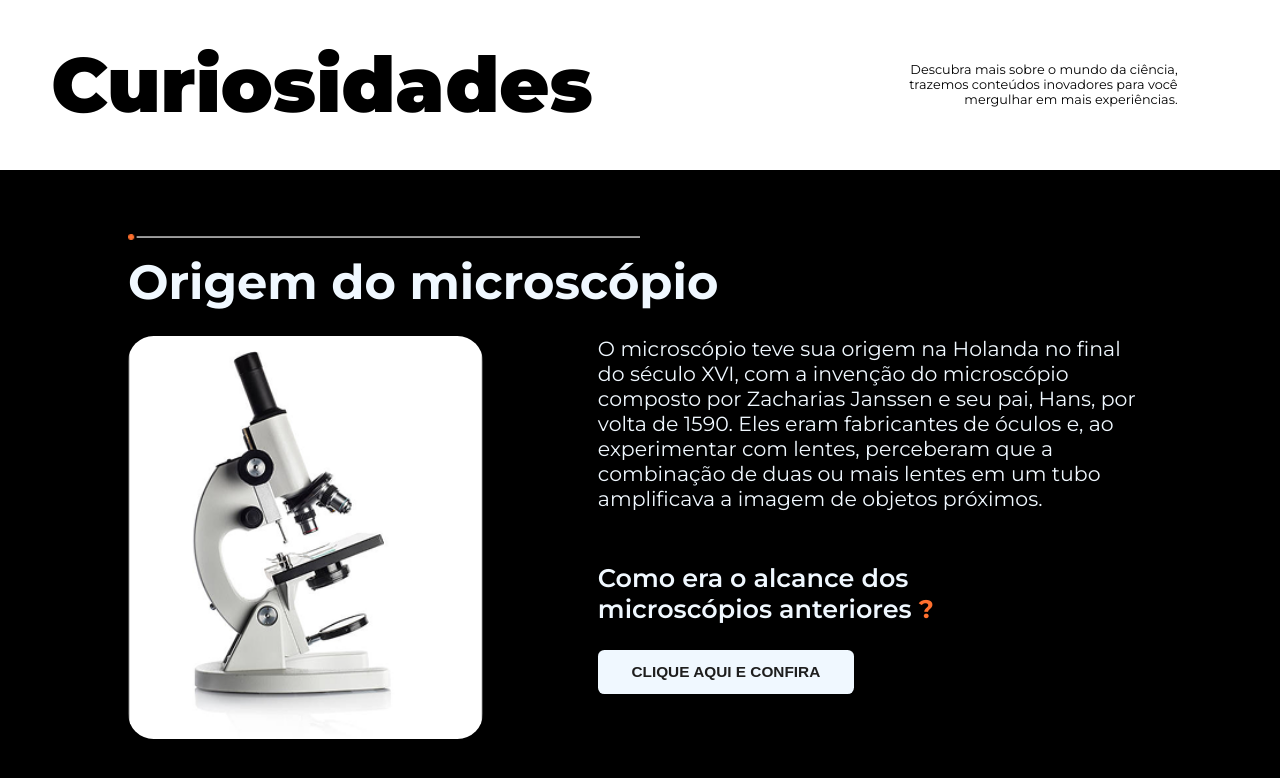
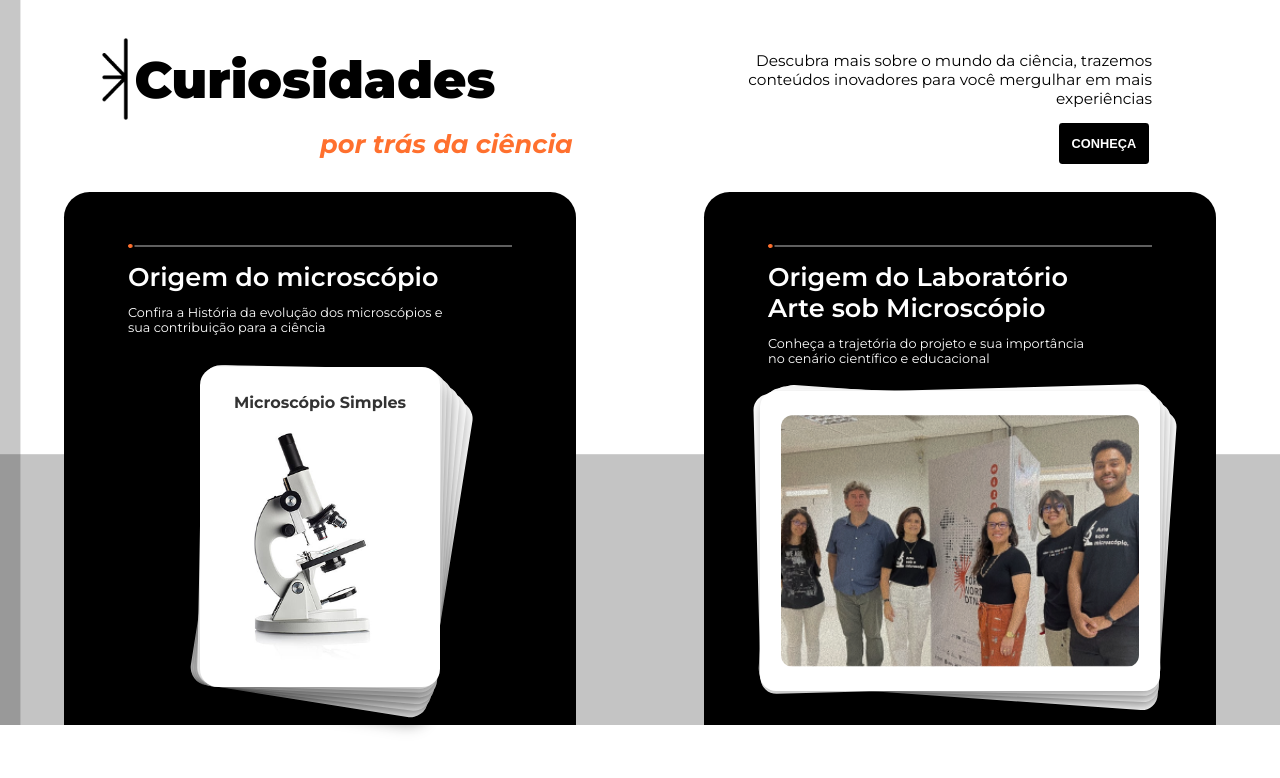
Before and after one commit to AtheneTech/olharsobomicroscopio, a React (Vite) app in the folder client/: page /curiosidades in a window 1280 px wide. Shown: the top 778 px of the page. Built offline with nearby package versions, Linux system fonts and the light colour scheme.

Commit message:
Reconstruir seção Curiosidades para corrigir conflitos e melhorar estrutura

```diff
--- a/client/src/App.jsx
+++ b/client/src/App.jsx
@@ -8,7 +8,7 @@ import './App.css';
 function App() {
   return (
     <div className="App">
-      <PagCuriosidades  />
+      <Curiosidades  />
     </div>
   );
 }
--- a/client/src/components/Curiosidades.jsx
+++ b/client/src/components/Curiosidades.jsx
@@ -1,77 +1,92 @@
 import React from 'react';
 import '../styles/curiosidades.css';
 
-
 const Curiosidades = () => {
   return (
-    <div className="curiosidades-bg">
-      <div className="conteudo">
+    <div className='bg-section'>
 
-        {/* LADO ESQUERDO */}
-        <div className="esquerda">
-          <div className="titulo-com-icone">
+<div className='bgRetangulo'>
+      <div className='conteuSecCuiriosidades'>
+        <div className='cabecalhoCuriosidades'>
+          <div className='titleEChamada'>
+            <div className='titleEVetor'>
               <img src="/images/icone-curiosidades.png" alt="ícone" />
-            <h1>Curiosidades</h1>
+              <h1> Curiosidades </h1>
             </div>
-          <em>por trás da ciência</em>
 
+            <p className='textoChamada'>
+              Descubra mais sobre o mundo da ciência, trazemos conteúdos inovadores para você mergulhar em mais experiências
+            </p>
+          </div>
 
-          <div className="dividerCuriosidades"></div>
-          <div className="info-curiosidade">
-            <h3>Origem microscópio</h3>
-            <p>
-              Confira a História da evolução dos microscópios e sua contribuição para a ciência
-            </p>
+          <div className='subEBotao'>
+            <h3> por trás da ciência </h3>
+            <button className='conhecaBtn'> CONHEÇA </button>
+          </div>
+
         </div>
 
 
 
+          <div className='mainSecCuriosidades'>
 
-          <div className="pilha-cards">
-            <div className="carta carta1">
-              <div className="titulo-carta">Microscopio Simples</div>
-              <img src="/images/img-carta2.png" className="img-microscopio" />
+            {/* CARD PRETO 1 */}
+            <div className='cardPreto1'>
+              <div className='introducaoCards'>
+                <img src="/images/divisor.png" alt="ícone" className='divisorSec' />
+                <h3> Origem do microscópio </h3>
+                <sub> Confira a História da evolução dos microscópios e sua contribuição para a ciência </sub>
               </div>
-            <img src="/images/img-carta.png" className="carta carta2" />
-            <img src="/images/img-carta.png" className="carta carta3" />
-            <img src="/images/img-carta.png" className="carta carta4" />
+
+              <div className='bgPilhaCards'>
+                <div className="pilha-cards1">
+                  <div className="carta1 carta1-topo">
+                    <p className="texto-carta1">Microscópio Simples</p>
+                    <img src="/images/img-carta.png" alt="Exemplo" className="imagemCardPreto1" />
+                  </div>
+                  <div className="carta1 carta1-2"></div>
+                  <div className="carta1 carta1-3"></div>
+                  <div className="carta1 carta1-4"></div>
+                  <div className="carta1 carta1-5"></div>
+                  <div className="carta1 carta1-6"></div>
+                  <div className="carta1 carta1-7"></div>
+                </div>
               </div>
             </div>
 
-        {/* LADO DIREITO */}
-        <div className="direita">
-          <p>
-            Descubra mais sobre o mundo da ciência, trazemos conteúdos inovadores
-            para você mergulhar em mais experiências
-          </p>
-          <button>CONHEÇA</button>
-
-          <div className="dividerCuriosidades dividerDireita"></div>
-          <div className="info-curiosidade info-curiosidade-direita">
-            <h3>Origem do Laboratório
-              Arte sob microscópio</h3>
-            <p>Conheça os rostos por trás da produção, pesquisa e paixão pelos microscópios.</p>
+            {/* CARD PRETO 2 */}
+            <div className='cardPreto2'>
+              <div className='introducaoCards'>
+                <img src="/images/divisor.png" alt="ícone" className='divisorSec' />
+                <h3> Origem do Laboratório Arte sob Microscópio </h3>
+                <sub> Conheça a trajetória do projeto e sua importância no cenário científico e educacional </sub>
               </div>
 
-          {/* Pilha de cartas no card direito */}
-          <div className="pilha-cards-direita">
-            <div className="cartaEq carta1b">
-              {/* <div className="titulo-cartaEq">Microscópio Eletrônico</div> */}
-              <img src="/images/img-carta3.png" className="img-equipe" />
+              <div className='bgPilhaCards2'>
+                <div className="pilha-cards2">
+                  <div className="carta2 carta2-topo">
+                    <img src="/images/imgEquipe.png" alt="Exemplo" className="imagemCardPreto2" />
                   </div>
-            <div className="carta carta2b"></div>
-            <div className="carta carta3b"></div>
-            <div className="carta carta4b"></div>
+                  <div className="carta2 carta2-2"></div>
+                  <div className="carta2 carta2-3"></div>
+                  <div className="carta2 carta2-4"></div>
+                  <div className="carta2 carta2-5"></div>
                 </div>
+
               </div>
 
             </div>
           </div>
 
+        </div>
+
+
+      </div>
+
+    </div>
+
 
   );
-
-
 };
 
 export default Curiosidades;
--- a/client/src/styles/curiosidades.css
+++ b/client/src/styles/curiosidades.css
@@ -1,382 +1,311 @@
-  /* Fundo com imagem */
-.curiosidades-bg {
-  background-image: url('/images/bg-curiosidades2.png');
+ .bg-section {
+   background-color: rgb(255, 255, 255);
+
+ }
+
+ .conteuSecCuiriosidades {
+
+
+   display: flex;
+   flex-direction: column;
+   gap: 2vw;
+
+
+ }
+
+ .cabecalhoCuriosidades {
+
+   display: flex;
+   flex-direction: column;
+   justify-content: space-evenly;
+   align-items: center;
+   margin-left: 1vw;
+   padding: 3vw 5vw 0vw 2vw;
+   gap: 0w;
+   color: black;
+
+ }
+
+ .titleEChamada {
+
+   display: flex;
+   justify-content: space-between;
+   align-items: center;
+   flex-direction: row;
+   width: 100%;
+
+
+ }
+
+ .titleEVetor {
+
+   display: flex;
+   justify-content: center;
+   align-items: center;
+   gap: 0.5vw;
+
+ }
+
+ .titleEVetor img {
+
+   width: 2vw;
+
+ }
+
+ .titleEVetor h1 {
+
+   font-size: 4vw;
+   font-weight: 900;
+
+ }
+
+ .titleEChamada p {
+
+   text-align: right;
+   font-size: 1.2vw;
+   width: 35vw;
+
+ }
+
+ .subEBotao {
+
+   display: flex;
+   justify-content: space-between;
+   align-items: center;
+   width: 100%;
+
+
+ }
+
+ .subEBotao h3 {
+
+   font-size: 2vw;
+   font-style: italic;
+   margin-left: 17vw;
+   color: #FF702E;
+
+
+ }
+
+ .subEBotao button {
+
+   background-color: black;
+   color: white;
+   padding: 1vw 1vw;
+   border-radius: 0.5vw;
+   font-weight: bold;
+   font-size: 1vw;
+    border: solid;
+    transition: background 0.3s;
+
+ }
+
+ .subEBotao button:hover {
+
+  background-color: #FF702E;
+
+ }
+
+ .bgRetangulo {
+
+    width: 100%;
+  background-image: url('/images/bgRetangle.png');
   background-size: cover;
-  background-position: center;
+  background-position: top;
   background-repeat: no-repeat;
-  width: 100vw;
-  min-height: 100vh;
   display: flex;
   justify-content: center;
-  align-items: flex-start;
-  padding-top: 20px;
-  box-sizing: border-box;
+
+ }
+
+ .mainSecCuriosidades {
+
+   display: flex;
+   flex-direction: row;
+   gap: 10vw;
+   justify-content: center;
+   align-items: center;
+ }
+
+ .cardPreto1,
+ .cardPreto2 {
+
+   width: 40vw;
+   min-height: 100%;
+   background-color: black;
+   border-radius: 2vw 2vw 0vw 0vw;
+   display: flex;
+   justify-content: baseline;
+   align-items: center;
+   flex-direction: column;
+   text-align: left;
+
+ }
+
+ .cardPreto1 img {
+
+   width: 30vw;
+
+ }
+
+ .cardPreto2 img {
+
+   width: 30vw;
+
+ }
+
+ .introducaoCards {
+
+   margin-top: 3vw;
+   color: white;
+   display: flex;
+   flex-direction: column;
+   gap: 1vw;
+   padding: 1vw 3vw;
+ }
+
+ .introducaoCards h3 {
+
+   font-size: 2vw;
+   width: 27vw;
+   font-weight: 600;
+
+ }
+
+ .introducaoCards sub {
+
+   font-size: 1vw;
+   width: 25vw;
+
+ }
+
+ .bgPilhaCards {
+
+   padding: 1.5vw 1vw 3vw 1vw;
+
+ }
+
+
+
+.pilha-cards1 {
   position: relative;
-  overflow-x: hidden;
+  width: 240px;
+  height: 320px;
+  margin: auto;
+  cursor: pointer;
 }
 
-.conteudo {
+.carta1 {
+  position: absolute;
+  top: 0;
+  left: 0;
+  width: 240px;
+  height: 320px;
+  border-radius: 18px;
   display: flex;
-  justify-content: space-between;
-  align-items: flex-start;
-  width: 100%;
-  max-width: 1000px;
-  color: white;
-  position: relative;
-  padding: 0 20px;
-  box-sizing: border-box;
-  min-height: calc(100vh - 40px);
+  align-items: center;
+  justify-content: center;
+  transition: transform 0.3s ease;
+  box-shadow: 0 8px 16px rgba(0, 0, 0, 0.25);
+  background-color: #ccc;
 }
 
-/* Lado esquerdo */
-.esquerda {
-  position: relative;
+.carta1-topo {
+  background-color: white;
+  display: flex;
+  flex-direction: column;
+  padding: 16px;
+  gap: 12px;
+  z-index: 10;
 }
 
-.esquerda h1 {
-  font-size: clamp(28px, 3.5vw, 60px);
-  font-weight: bold;
-  display: flex;
-  margin-bottom: 5px;
-  color: rgb(0, 0, 0);
+.carta1-topo img {
+  width: 100%;
+  border-radius: 12px;
+  object-fit: cover;
 }
 
-.esquerda em {
-  font-size: clamp(16px, 2vw, 32px);
-  color: #444;
-  margin-left: clamp(20px, 5vw, 80px);
+.texto-carta1 {
+  color: #333;
+  font-size: 16px;
+  font-weight: bold;
+  text-align: center;
 }
 
-.titulo-com-icone {
-  display: flex;
-  align-items: center;
-  gap: 12px;
-  position: relative;
-  right: clamp(40px, 12vw, 180px);
-}
+.carta1-2 { background-color: white; z-index: 9; transform: rotate(1deg) translate(0px, 0px); }
+.carta1-3 { background-color: white; z-index: 8; transform: rotate(2deg) translate(2px, 2px); }
+.carta1-4 { background-color: white; z-index: 7; transform: rotate(3deg) translate(5px, 5px); }
+.carta1-5 { background-color: white; z-index: 6; transform: rotate(5deg) translate(8px, 8px); }
+.carta1-6 { background-color: white; z-index: 5; transform: rotate(7deg) translate(11px, 11px); }
+.carta1-7 { background-color: white; z-index: 4; transform: rotate(9deg) translate(14px, 14px); }
 
-.titulo-com-icone img {
-  height: clamp(50px, 8vh, 120px);
-  width: auto;
-}
+.pilha-cards1:hover .carta1-topo { transform: rotate(-3deg) translate(-3px, -3px); }
+.pilha-cards1:hover .carta1-2 { transform: rotate(2deg) translate(2px, 2px); }
+.pilha-cards1:hover .carta1-3 { transform: rotate(4deg) translate(5px, 5px); }
+.pilha-cards1:hover .carta1-4 { transform: rotate(6deg) translate(8px, 8px); }
+.pilha-cards1:hover .carta1-5 { transform: rotate(8deg) translate(10px, 10px); }
+.pilha-cards1:hover .carta1-6 { transform: rotate(10deg) translate(14px, 14px); }
+.pilha-cards1:hover .carta1-7 { transform: rotate(12deg) translate(17px, 17px); }
 
-/* Lado direito */
-.direita {
-  max-width: 400px;
-  padding-top: 10px;
-  text-align: right;
-  position: relative;
-  left: clamp(20px, 12vw, 180px);
+
+.bgPilhaCards2 {
+
+padding: 1vw 1vw 1vw 1vw;
 
 }
 
-.direita p {
-  font-size: clamp(14px, 1.5vw, 15px);
-  color: #000000;
-  margin-bottom: 15px;
-}
-
-.direita button {
-  background-color: black;
-  color: white;
-  padding: 10px 20px;
-  border-radius: 6px;
-  border: none;
+.pilha-cards2 {
+  position: relative;
+  width: 400px;
+  height: 313px;
+  margin: auto;
   cursor: pointer;
-  font-weight: bold;
-  transition: background 0.3s;
-  font-size: clamp(12px, 1.2vw, 16px);
-}
-
-.direita button:hover {
-  background-color: #333;
-}
-
-/* PILHA DE CARTAS */
-.pilha-cards {
-  position: absolute;
-  top: clamp(200px, 37vh, 450px);
-  width: clamp(200px, 25vw, 300px);
-  pointer-events: auto;
-}
-
-.carta {
-  position: absolute;
-  padding-top: 50px;
-  width: 100%;
-  height: auto;
-  border-radius: 12px;
-  box-shadow: 0 4px 8px rgba(0,0,0,0.2);
-  transition: transform 0.3s ease, box-shadow 0.3s ease;
-}
-
-.carta1 {
-  z-index: 4;
-  background-color: white;
-  padding-top: clamp(60px, 8vh, 100px);
-  padding-bottom: 10px;
-}
-
-.carta2, .carta3, .carta4 {
-  background-color: white;
-  padding-top: 50px;
 }
 
 .carta2 {
-  transform: rotate(4deg) translate(6px, 6px);
-  z-index: 3;
-}
-.carta3 {
-  transform: rotate(8deg) translate(12px, 12px);
-  z-index: 2;
-}
-.carta4 {
-  transform: rotate(12deg) translate(18px, 18px);
-  z-index: 1;
+  position: absolute;
+  top: 0;
+  left: 0;
+  width: 400px;
+  height: 300px;
+  border-radius: 16px;
+  display: flex;
+  align-items: center;
+  justify-content: center;
+  transition: transform 0.3s ease;
+  box-shadow: 0 6px 12px rgba(0, 0, 0, 0.25);
+  background-color: #ddd;
 }
 
-.pilha-cards:hover .carta1 {
-  transform: rotate(-2deg) translate(-2px, -2px);
-}
-.pilha-cards:hover .carta2 {
-  transform: rotate(1deg) translate(4px, 4px);
-}
-.pilha-cards:hover .carta3 {
-  transform: rotate(4deg) translate(10px, 8px);
-}
-.pilha-cards:hover .carta4 {
-  transform: rotate(7deg) translate(16px, 14px);
+.carta2-topo {
+  background-color: white;
+  display: flex;
+  flex-direction: column;
+  padding: 12px;
+  gap: 10px;
+  z-index: 10;
 }
 
-/* Texto acima da pilha de cartas */
-.info-curiosidade {
-  margin-top: clamp(30px, 7vh, 80px);
-  position: relative;
-  right: clamp(150px, 15vw, 150px);
-  max-width: 550px;
-  color: white;
-}
-
-.info-curiosidade h3 {
-  font-size: clamp(16px, 1.2vw, 20px);
-  font-weight: bold;
-  margin-bottom: 6px;
-}
-
-.info-curiosidade p {
-  font-size: clamp(12px, 0.9vw, 16px);
-  color: #ccc;
-  line-height: 1.4;
-}
-
-.dividerCuriosidades {
+.carta2-topo img {
   width: 95%;
-  height: 2px;
-  position: relative;
-  top: clamp(15px, 2.5vw, 40px);
-  right: clamp(165px, 16vw, 165px);
-  background-color: rgb(255, 255, 255);
-  margin: 10px auto;
-  opacity: 0.8;
-}
-
-.titulo-carta {
-  font-size: clamp(14px, 1.2vw, 18px);
-  position: relative;
-  bottom: clamp(20px, 3vw, 40px);
-  text-align: center;
-  font-weight: bolder;
-  margin-bottom: 10px;
-  color: black;
-}
-
-.img-microscopio {
-  width: 90%;
-  display: block;
-  margin: 0 auto;
-  position: relative;
-  bottom: clamp(15px, 2vw, 30px);
-  border-radius: 8px;
-}
-
-.pilha-cards-direita {
-  position: absolute;
-  display: flex;
-  top: clamp(200px, 45vh, 400px);
-  right: clamp(50px, 15vw, 100px);
-  width: clamp(200px, 25vw, 400px);
-  pointer-events: auto;
-}
-
-.cartaEq {
-  position: absolute;
-  width: 100%;
-  height: auto;
   border-radius: 12px;
-  box-shadow: 0 4px 8px rgba(0,0,0,0.2);
-  transition: transform 0.3s ease, box-shadow 0.3s ease;
-}
-
-.img-equipe {
-  width: 90%;
-  display: block;
-  margin: 0 auto;
-  position: relative;
-  border-radius: 15px;
-  background-color: white;
-  padding: 10px;
-  box-sizing: border-box;
-  max-height: 200px;
   object-fit: cover;
 }
 
-.carta1b {
-  z-index: 4;
-  background-color: white;
-  padding-top: clamp(40px, 10vh, 40px);
-  padding-bottom: clamp(20px, 5vh, 60px);
+.texto-carta2 {
+  color: #222;
+  font-size: 14px;
+  font-weight: 600;
+  text-align: center;
 }
 
-.carta2b, .carta3b, .carta4b {
-  background-color: white;
-  padding-top: 40px;
-  height: 250px;
-}
+.carta2-2 { background-color: white; z-index: 9; transform: rotate(-1.5deg) translate(-3px, -2px); }
+.carta2-3 { background-color: white; z-index: 8; transform: rotate(1.2deg) translate(2px, 1px); }
+.carta2-4 { background-color: white; z-index: 7; transform: rotate(2.5deg) translate(5px, 3px); }
+.carta2-5 { background-color: white; z-index: 6; transform: rotate(4deg) translate(8px, 6px); }
 
-.carta2b {
-  transform: rotate(3deg) translate(5px, 5px);
-  z-index: 3;
-}
-.carta3b {
-  transform: rotate(6deg) translate(10px, 10px);
-  z-index: 2;
-}
-.carta4b {
-  transform: rotate(9deg) translate(15px, 15px);
-  z-index: 1;
-}
-
-.pilha-cards-direita:hover .carta1b {
-  transform: rotate(-2deg) translate(-2px, -2px);
-}
-.pilha-cards-direita:hover .carta2b {
-  transform: rotate(1deg) translate(3px, 3px);
-}
-.pilha-cards-direita:hover .carta3b {
-  transform: rotate(4deg) translate(8px, 6px);
-}
-.pilha-cards-direita:hover .carta4b {
-  transform: rotate(7deg) translate(12px, 10px);
-}
-
-.info-curiosidade-direita {
-  position: relative;
-  text-align: left;
-  right: clamp(50px, 25vw, 200px);
-  margin-top: clamp(30px, 7vh, 80px);
-  max-width: 300px;
-  color: white;
-}
-
-.info-curiosidade-direita h3 {
-  font-size: clamp(16px, 1.2vw, 20px);
-  font-weight: bold;
-  margin-bottom: 6px;
-}
-
-.info-curiosidade-direita p {
-  font-size: clamp(12px, 0.9vw, 16px);
-  color: #ccc;
-  line-height: 1.4;
-}
-
-.dividerDireita {
-  right: clamp(50px, 25vw, 210px);
-  height: 2.5px;
-  width: 95%;
-}
-
-@media (max-width: 1024px) {
-  .conteudo {
-    flex-direction: column;
-    align-items: center;
-    text-align: center;
-    padding: 0 10px;
-  }
-
-  .titulo-com-icone {
-    right: 0;
-    justify-content: center;
-  }
-
-  .esquerda em {
-    margin-left: 0;
-    font-size: clamp(16px, 2vw, 20px);
-  }
-
-  .pilha-cards, .pilha-cards-direita {
-    position: static;
-    margin-top: 20px;
-    width: 90vw;
-  }
-
-  .direita {
-    margin-top: 40px;
-    left: 0;
-    padding: 0 10px;
-    max-width: 90vw;
-    text-align: center;
-  }
-
-  .info-curiosidade, .info-curiosidade-direita {
-    right: 0;
-    left: 0;
-    max-width: 90vw;
-    text-align: center;
-    margin: 20px auto;
-  }
-
-  .dividerCuriosidades, .dividerDireita {
-    right: 0;
-    left: 0;
-    margin: 0 auto;
-  }
-}
-
-@media (max-width: 500px) {
-  .titulo-com-icone img {
-    height: 32px;
-  }
-
-  .esquerda h1 {
-    font-size: 24px;
-  }
-
-  .direita p {
-    font-size: 13px;
-  }
-
-  .direita button {
-    font-size: 12px;
-    padding: 8px 16px;
-  }
-
-  .pilha-cards, .pilha-cards-direita {
-    position: static;
-    margin-top: 20px;
-    width: 2vw;
-  }
-
-  .img-microscopio, .img-equipe {
-    width: 95%;
-    max-height: 160px;
-  }
-
-  .info-curiosidade h3, .info-curiosidade-direita h3 {
-    font-size: 16px;
-  }
-
-  .info-curiosidade p, .info-curiosidade-direita p {
-    font-size: 13px;
-  }
-}
+.pilha-cards2:hover .carta2-topo{ transform: rotate(2deg) translate(4px, 5px); }
+.pilha-cards2:hover .carta2-2 { transform: rotate(-6deg) translate(-6px, -5px); }
+.pilha-cards2:hover .carta2-3 { transform: rotate(4deg) translate(6px, 4px); }
+.pilha-cards2:hover .carta2-4 { transform: rotate(-5deg) translate(-8px, -6px); }
+.pilha-cards2:hover .carta2-5 { transform: rotate(7deg) translate(11px, 9px); }
```
Also changed, not shown: client/public/images/bgRetangle.png (added), client/public/images/imgEquipe.png (added). Lines whose indentation alone changed are shown as unchanged.
